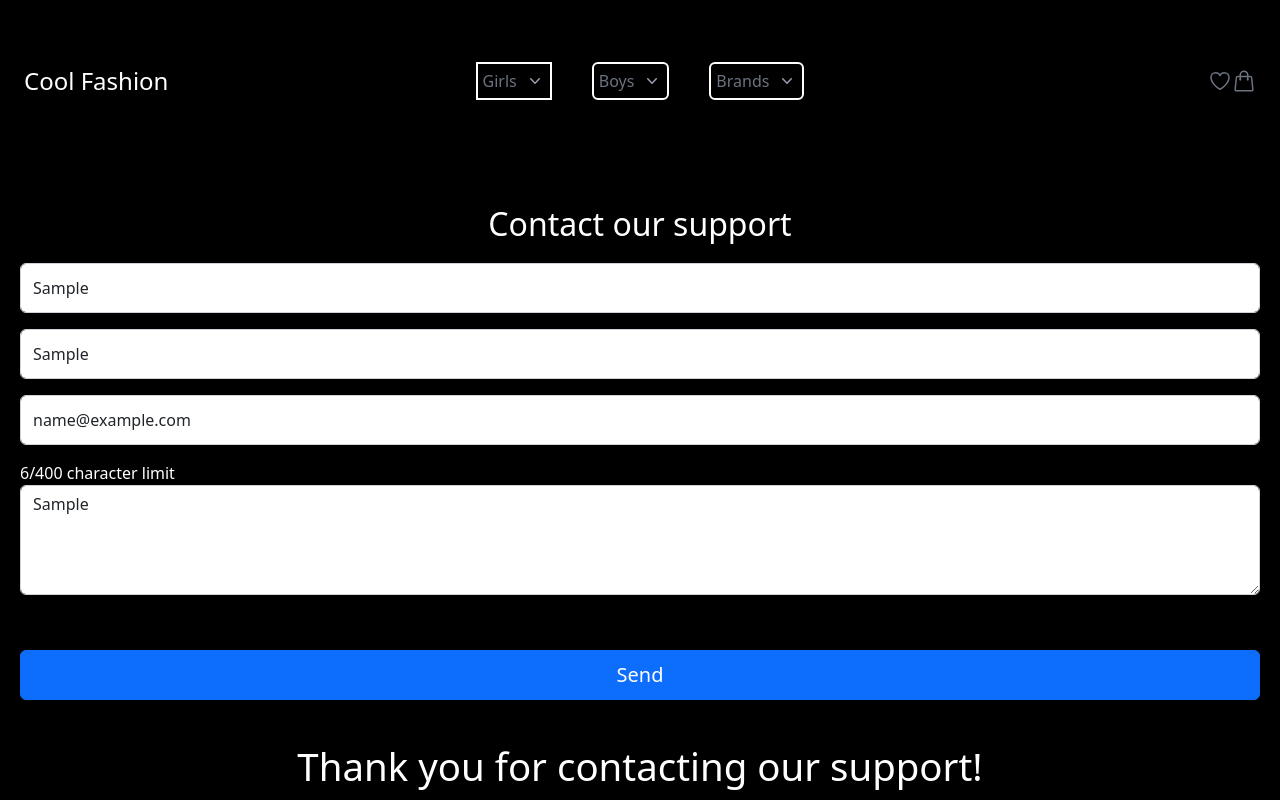
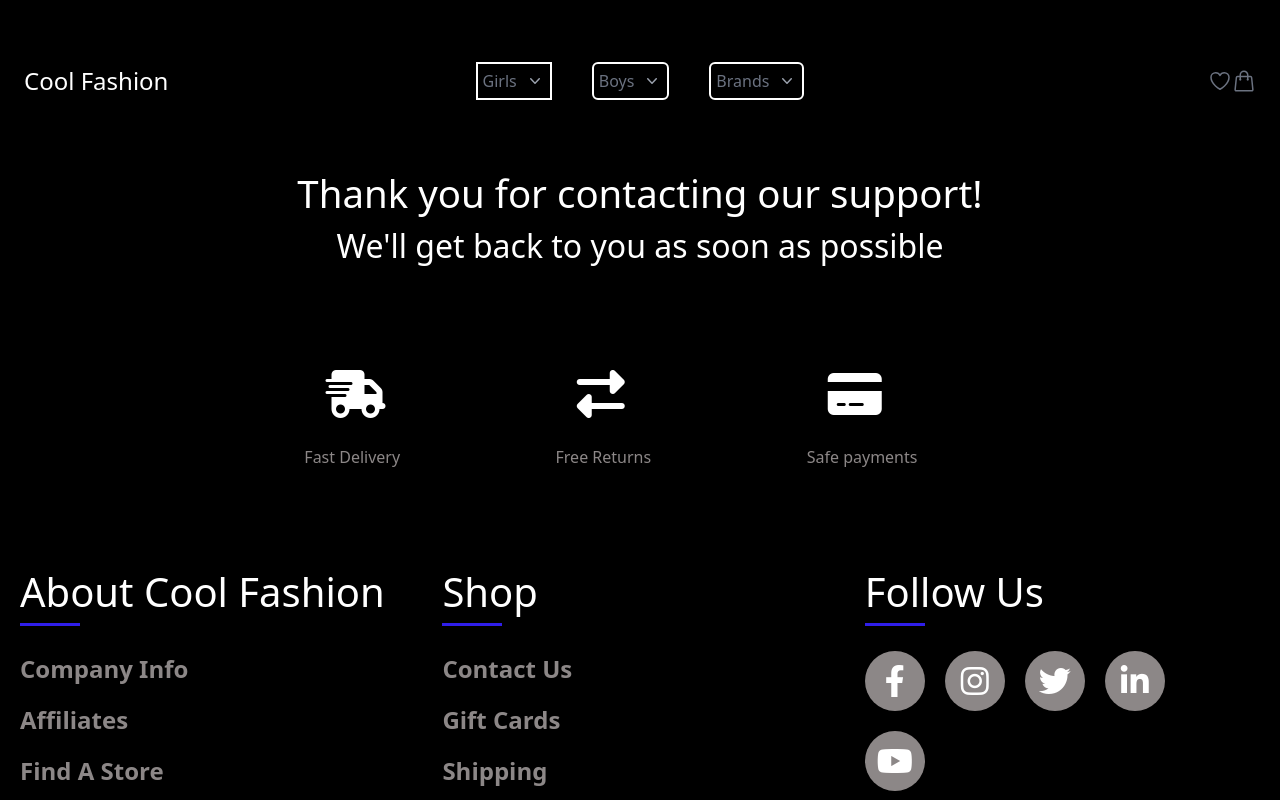
Before and after one commit to FJo88/CoolFashion, a React (Create React App) app: page /contact-us in a window 1280 px wide. Both pictures are taken after typing "Sample", "Sample", "name@example.com", "Sample" into the empty fields and a click on the button "Send". Shown: the top 800 px of the page. Built offline with nearby package versions, Linux system fonts and the light colour scheme.

Commit message:
Add confirmation component with callback function

```diff
--- /dev/null
+++ b/src/components/ContactConfimed.jsx
@@ -0,0 +1,13 @@
+import React from 'react'
+import "../style.css";
+
+const ContactConfimed = () => {
+  return (
+    <div>
+        <p className="contactMessageOne">Thank you for contacting our support!</p>
+        <p className="contactMessageTwo">We'll get back to you as soon as possible</p>
+    </div>
+  )
+}
+
+export default ContactConfimed
--- a/src/components/ContactUs.jsx
+++ b/src/components/ContactUs.jsx
@@ -2,9 +2,7 @@ import React from "react";
 import "../style.css";
 import { useState } from "react";
 
-const ContactUs = () => {
-
-  const [message, setMessage] = useState(false);
+const ContactUs = (props) => {
 
   const [characters, setCharacters] = useState("")
 
@@ -12,13 +10,12 @@ const ContactUs = () => {
     character(e.target.value)
   }
 
-  const handleSend = (e) => {
-    e.preventDefault();
-    setMessage(true)
+  const handleSend = () => {
+    props.getConfirmation(true);
   }
 
   return (
-      <form className="formContainer" onSubmit={(e) => handleSend(e)}>
+      <form className="formContainer" onSubmit={handleSend}>
         <h2 className="contactTitle">Contact our support</h2>
         <div className="row mb-3">
           <div className="col">
@@ -79,8 +76,8 @@ const ContactUs = () => {
         <button className="btn btn-primary sendBtn">
         Send
       </button>
-      {message && <p className="contactMessageOne">Thank you for contacting our support!</p>}
-      {message && <p className="contactMessageTwo">We'll get back to you as soon as possible</p>}
+      {/* {message && <p className="contactMessageOne">Thank you for contacting our support!</p>}
+      {message && <p className="contactMessageTwo">We'll get back to you as soon as possible</p>} */}
       </form>
   );
 };
--- a/src/pages/ContactUsPage.jsx
+++ b/src/pages/ContactUsPage.jsx
@@ -1,13 +1,23 @@
 import React from 'react'
+import { useState } from 'react'
+import ContactConfimed from '../components/ContactConfimed'
 import ContactUs from '../components/ContactUs'
 import Footer from '../components/Footer'
 import Header from '../components/Header'
 
 const ContactUsPage = () => {
+
+  const getConfirmation = (confirm) => {
+    setConfirmed(confirm)
+  }
+
+  const [confirmed, setConfirmed] = useState(false)
+
   return (
     <div>
       <Header />
-      <ContactUs />
+      {confirmed && <ContactConfimed />}
+      {!confirmed && <ContactUs getConfirmation={getConfirmation}/>}
       <Footer />
     </div>
   )
```
